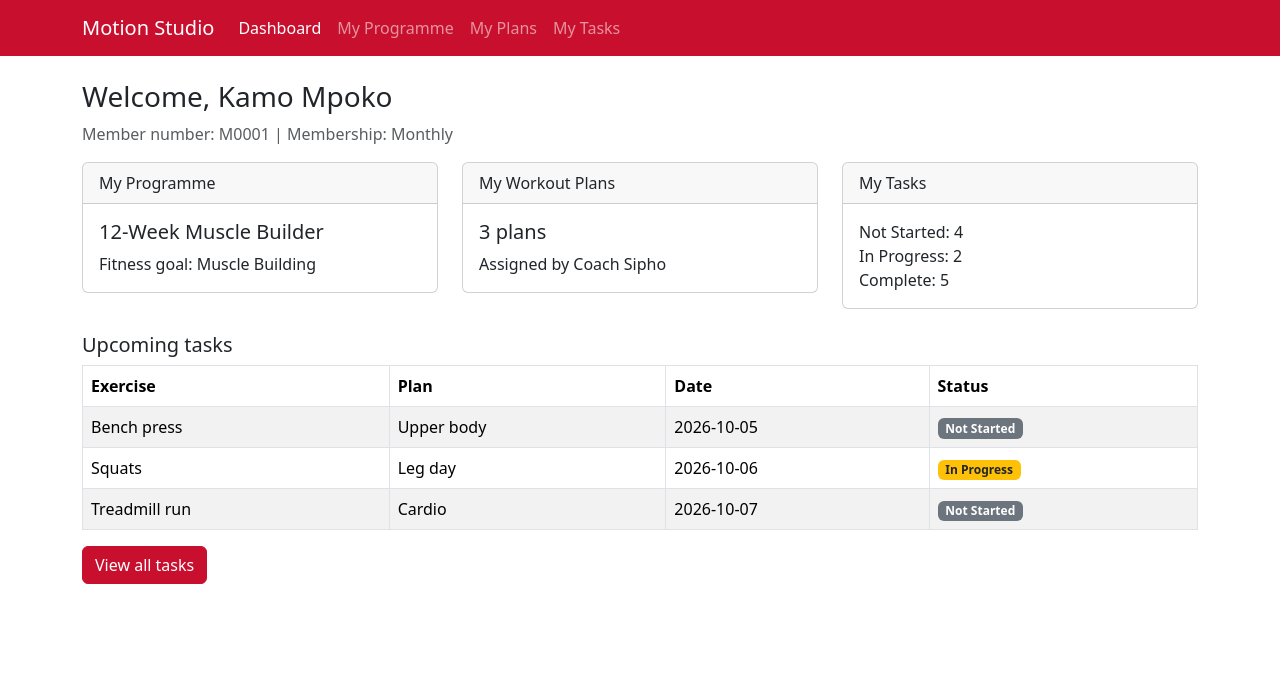
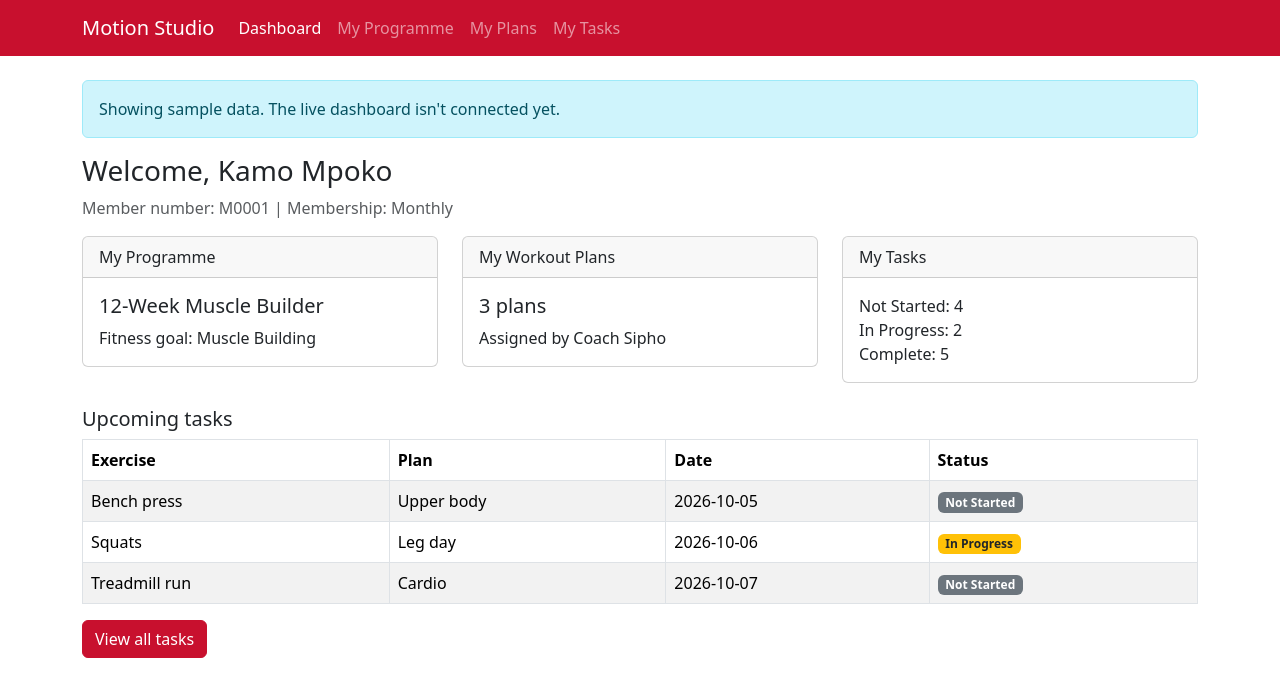
Before and after one commit to idksw33t/gymwebsite12, a React (Create React App) app in the folder Frontend/: page / in a window 1280 px wide. Shown: the top 696 px of the page. Built offline with nearby package versions, Linux system fonts and the light colour scheme.

Commit message:
Update Member dashboard to load from API with sample fallback

```diff
--- a/Frontend/src/pages/MemberDashboard.js
+++ b/Frontend/src/pages/MemberDashboard.js
@@ -1,23 +1,30 @@
-import React from "react";
-import { Container, Row, Col, Card, Table, Badge, Button } from "react-bootstrap";
+import React, { useEffect, useState } from "react";
+import { Container, Row, Col, Card, Table, Badge, Button, Alert, Spinner } from "react-bootstrap";
+// TODO: uncomment once the shared api.js arrives from the Login branch
+// import api from "../../services/api";
 
 const sampleData = {
   memberName: "Kamo Mpoko",
   memberNumber: "M0001",
   membershipType: "Monthly",
   programmeName: "12-Week Muscle Builder",
-  fitnessGoal: "Muscle Building",
+  fitnessGoal: "MuscleBuilding",
   trainerName: "Coach Sipho",
   planCount: 3,
   notStartedCount: 4,
   inProgressCount: 2,
   completeCount: 5,
   upcomingTasks: [
-    { exerciseName: "Bench press", workoutPlanName: "Upper body", dueDate: "2026-10-05", status: "NotStarted" },
-    { exerciseName: "Squats", workoutPlanName: "Leg day", dueDate: "2026-10-06", status: "InProgress" },
-    { exerciseName: "Treadmill run", workoutPlanName: "Cardio", dueDate: "2026-10-07", status: "NotStarted" },
+    { id: 1, exerciseName: "Bench press", workoutPlanName: "Upper body", dueDate: "2026-10-05", status: "NotStarted" },
+    { id: 2, exerciseName: "Squats", workoutPlanName: "Leg day", dueDate: "2026-10-06", status: "InProgress" },
+    { id: 3, exerciseName: "Treadmill run", workoutPlanName: "Cardio", dueDate: "2026-10-07", status: "NotStarted" },
   ],
 };
+
+// "MuscleBuilding" -> "Muscle Building"
+function spaced(value) {
+  return value ? value.replace(/([a-z])([A-Z])/g, "$1 $2") : "";
+}
 
 function statusBadge(status) {
   if (status === "Complete") return <Badge bg="success">Complete</Badge>;
@@ -26,10 +33,40 @@ function statusBadge(status) {
 }
 
 function MemberDashboard() {
-  const data = sampleData;
+  const [data, setData] = useState(null);
+  const [loading, setLoading] = useState(true);
+  const [usingSample, setUsingSample] = useState(false);
+
+  useEffect(() => {
+    async function load() {
+      try {
+        // TODO: replace the next line with: const res = await api.get("/member/dashboard");
+        throw new Error("api.js not connected yet");
+        // setData(res.data);
+      } catch (err) {
+        setData(sampleData);
+        setUsingSample(true);
+      } finally {
+        setLoading(false);
+      }
+    }
+    load();
+  }, []);
+
+  if (loading) {
+    return (
+      <Container className="mt-4">
+        <Spinner animation="border" size="sm" /> Loading...
+      </Container>
+    );
+  }
 
   return (
     <Container className="mt-4">
+      {usingSample && (
+        <Alert variant="info">Showing sample data. The live dashboard isn't connected yet.</Alert>
+      )}
+
       <h3>Welcome, {data.memberName}</h3>
       <p className="text-muted">
         Member number: {data.memberNumber} | Membership: {data.membershipType}
@@ -40,8 +77,14 @@ function MemberDashboard() {
           <Card>
             <Card.Header className="card-header-brand">My Programme</Card.Header>
             <Card.Body>
-              <Card.Title>{data.programmeName}</Card.Title>
-              <Card.Text>Fitness goal: {data.fitnessGoal}</Card.Text>
+              {data.programmeName ? (
+                <>
+                  <Card.Title>{data.programmeName}</Card.Title>
+                  <Card.Text>Fitness goal: {spaced(data.fitnessGoal)}</Card.Text>
+                </>
+              ) : (
+                <Card.Text>No programme assigned yet.</Card.Text>
+              )}
             </Card.Body>
           </Card>
         </Col>
@@ -50,7 +93,9 @@ function MemberDashboard() {
             <Card.Header className="card-header-brand">My Workout Plans</Card.Header>
             <Card.Body>
               <Card.Title>{data.planCount} plans</Card.Title>
-              <Card.Text>Assigned by {data.trainerName}</Card.Text>
+              <Card.Text>
+                {data.trainerName ? `Assigned by ${data.trainerName}` : "No trainer assigned yet."}
+              </Card.Text>
             </Card.Body>
           </Card>
         </Col>
@@ -77,14 +122,20 @@ function MemberDashboard() {
           </tr>
         </thead>
         <tbody>
-          {data.upcomingTasks.map((task, index) => (
-            <tr key={index}>
-              <td>{task.exerciseName}</td>
-              <td>{task.workoutPlanName}</td>
-              <td>{task.dueDate}</td>
-              <td>{statusBadge(task.status)}</td>
+          {data.upcomingTasks.length === 0 ? (
+            <tr>
+              <td colSpan={4} className="text-center text-muted">No upcoming tasks.</td>
             </tr>
-          ))}
+          ) : (
+            data.upcomingTasks.map((task) => (
+              <tr key={task.id}>
+                <td>{task.exerciseName}</td>
+                <td>{task.workoutPlanName}</td>
+                <td>{task.dueDate}</td>
+                <td>{statusBadge(task.status)}</td>
+              </tr>
+            ))
+          )}
         </tbody>
       </Table>
 
```
